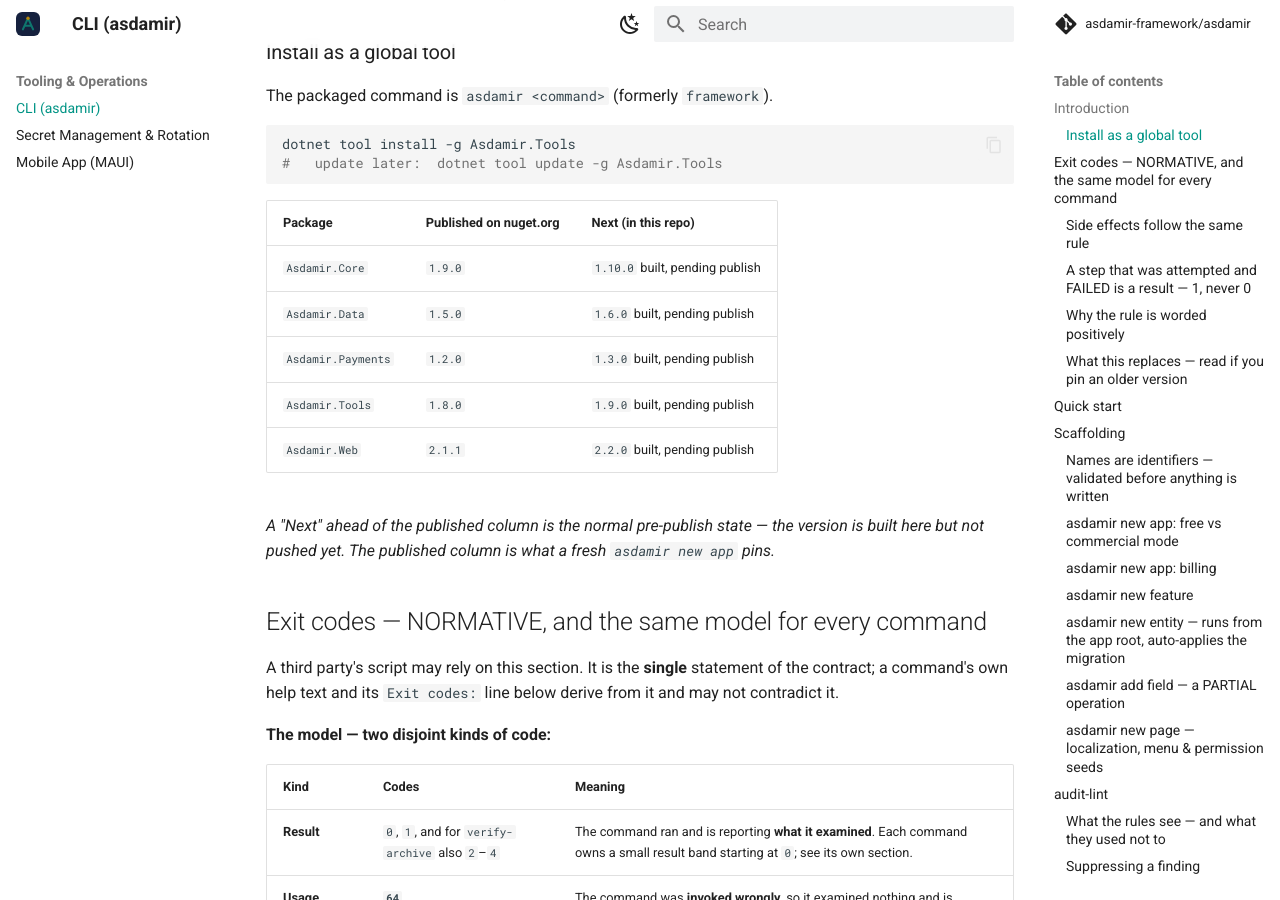
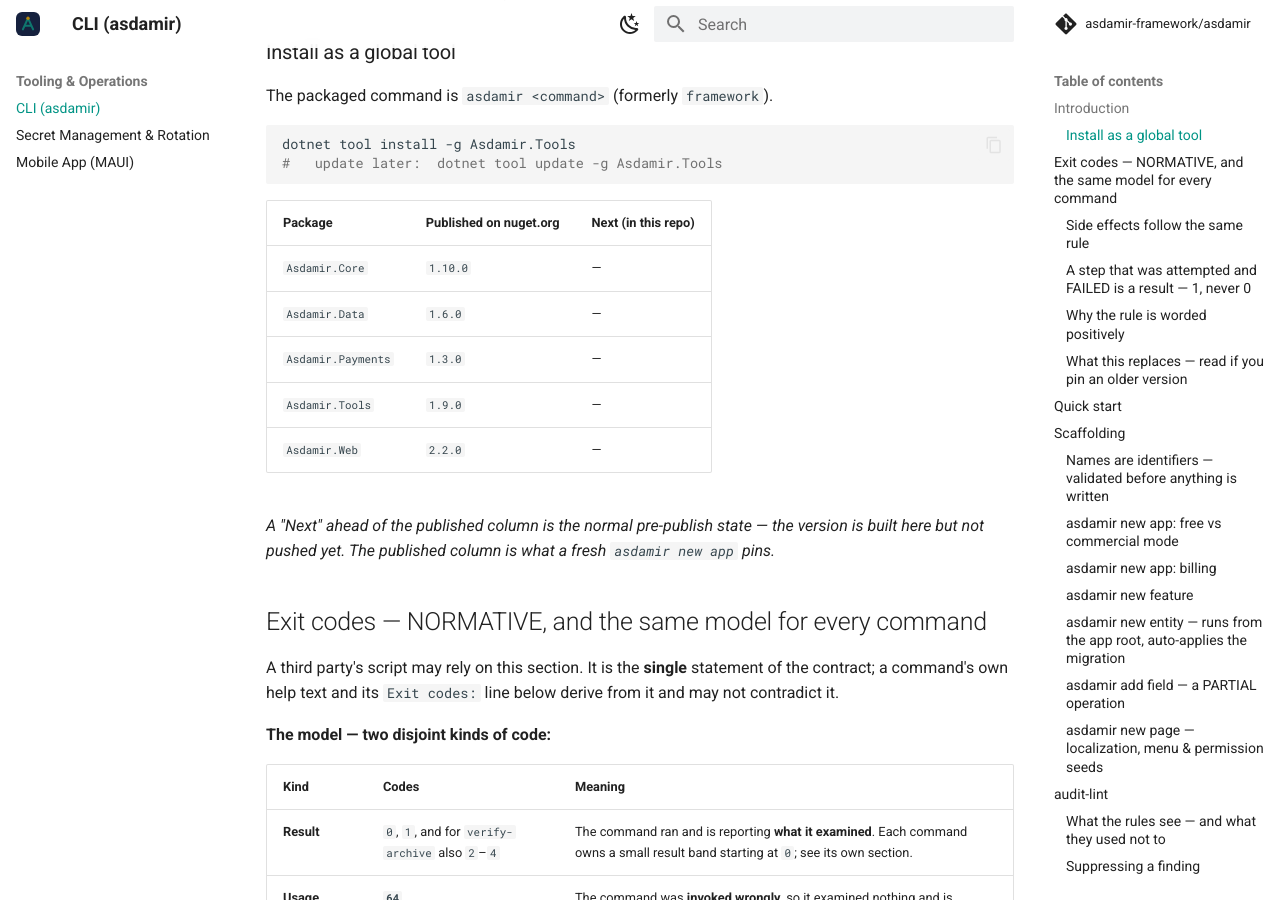
Before and after one commit to asdamir-framework/asdamir, an MkDocs documentation site: the page built from docs/cli.md, in a window 1280 px wide and 900 px high, scrolled down 416 px. Built offline with MkDocs 1.6.1 and Material for MkDocs 9.7.7, drawn with Linux system fonts in a browser that asks for light colours; comment, search, counter and statistics services are not loaded.

Commit message:
release: Core 1.10.0 · Data 1.6.0 · Web 2.2.0 · Payments 1.3.0 · Tools 1.9.0 are live on nuget.org
published-versions.json records the five published versions; the generated version blocks in README.md,
docs/cli.md and CHANGELOG.md follow it.

Co-Authored-By: Claude Fable 5.2 <noreply@anthropic.com>

```diff
--- a/docs/cli.md
+++ b/docs/cli.md
@@ -19,11 +19,11 @@ dotnet tool install -g Asdamir.Tools
      packaging/sync-published-versions.sh. Do NOT hand-edit: edit the manifest and re-run. -->
 | Package | Published on nuget.org | Next (in this repo) |
 | --- | --- | --- |
-| `Asdamir.Core` | `1.9.0` | `1.10.0` built, pending publish |
-| `Asdamir.Data` | `1.5.0` | `1.6.0` built, pending publish |
-| `Asdamir.Payments` | `1.2.0` | `1.3.0` built, pending publish |
-| `Asdamir.Tools` | `1.8.0` | `1.9.0` built, pending publish |
-| `Asdamir.Web` | `2.1.1` | `2.2.0` built, pending publish |
+| `Asdamir.Core` | `1.10.0` | — |
+| `Asdamir.Data` | `1.6.0` | — |
+| `Asdamir.Payments` | `1.3.0` | — |
+| `Asdamir.Tools` | `1.9.0` | — |
+| `Asdamir.Web` | `2.2.0` | — |
 
 *A "Next" ahead of the published column is the normal pre-publish state — the version is built here but
 not pushed yet. The published column is what a fresh `asdamir new app` pins.*
```
Also changed, not shown: CHANGELOG.md (+6 -6 lines), README.md (+1 -1 lines), 1 other file.
